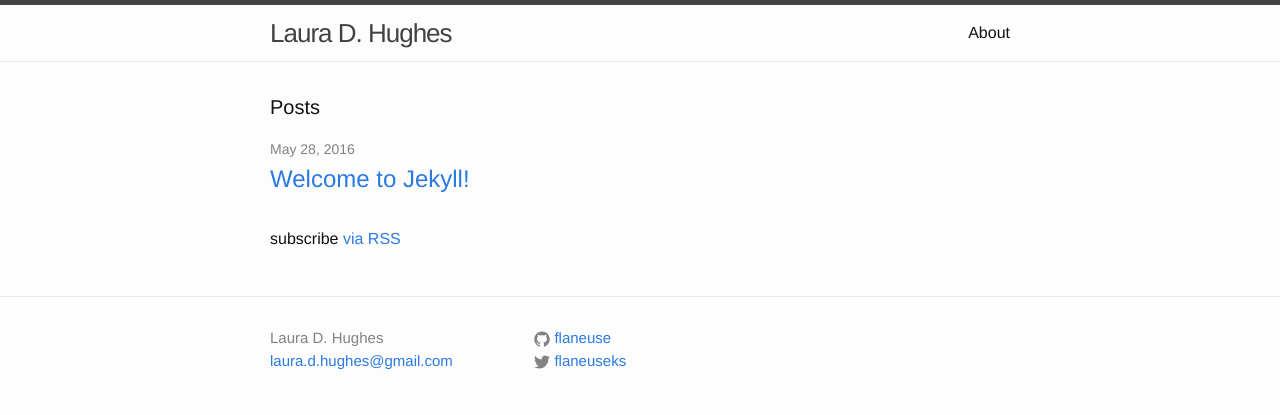
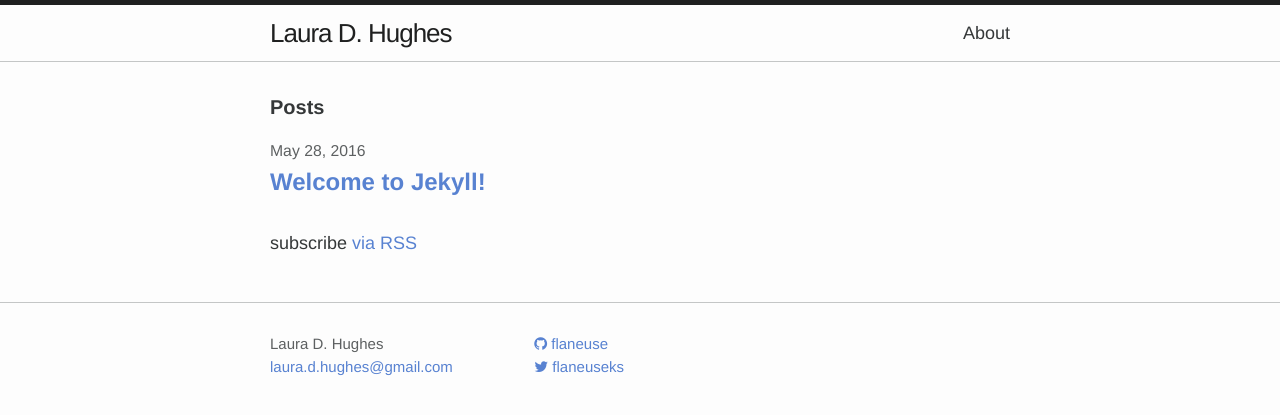
Before and after one commit to flaneuse/testsite, a Jekyll site: the page built from index.html, in a window 1280 px wide. Shown: the top 415 px of the page. Built offline with Jekyll 4.4.1, drawn with Linux system fonts in a browser that asks for light colours; some web fonts are replaced.

Commit message:
update css

```diff
--- a/_includes/footer.html
+++ b/_includes/footer.html
@@ -11,17 +11,12 @@
         </ul>
       </div>
 
-      <div class="footer-col  footer-col-2">
+      <div class="footer-col  footer-col-1">
         <ul class="social-media-list">
           {% if site.github_username %}
           <li>
             <a href="https://github.com/{{ site.github_username }}">
-              <span class="icon  icon--github">
-                <svg viewBox="0 0 16 16">
-                  <path fill="#828282" d="M7.999,0.431c-4.285,0-7.76,3.474-7.76,7.761 c0,3.428,2.223,6.337,5.307,7.363c0.388,0.071,0.53-0.168,0.53-0.374c0-0.184-0.007-0.672-0.01-1.32 c-2.159,0.469-2.614-1.04-2.614-1.04c-0.353-0.896-0.862-1.135-0.862-1.135c-0.705-0.481,0.053-0.472,0.053-0.472 c0.779,0.055,1.189,0.8,1.189,0.8c0.692,1.186,1.816,0.843,2.258,0.645c0.071-0.502,0.271-0.843,0.493-1.037 C4.86,11.425,3.049,10.76,3.049,7.786c0-0.847,0.302-1.54,0.799-2.082C3.768,5.507,3.501,4.718,3.924,3.65 c0,0,0.652-0.209,2.134,0.796C6.677,4.273,7.34,4.187,8,4.184c0.659,0.003,1.323,0.089,1.943,0.261 c1.482-1.004,2.132-0.796,2.132-0.796c0.423,1.068,0.157,1.857,0.077,2.054c0.497,0.542,0.798,1.235,0.798,2.082 c0,2.981-1.814,3.637-3.543,3.829c0.279,0.24,0.527,0.713,0.527,1.437c0,1.037-0.01,1.874-0.01,2.129 c0,0.208,0.14,0.449,0.534,0.373c3.081-1.028,5.302-3.935,5.302-7.362C15.76,3.906,12.285,0.431,7.999,0.431z"/>
-                </svg>
-              </span>
-
+              <i class="fa fa-github"></i>
               <span class="username">{{ site.github_username }}</span>
             </a>
           </li>
@@ -30,13 +25,7 @@
           {% if site.twitter_username %}
           <li>
             <a href="https://twitter.com/{{ site.twitter_username }}">
-              <span class="icon  icon--twitter">
-                <svg viewBox="0 0 16 16">
-                  <path fill="#828282" d="M15.969,3.058c-0.586,0.26-1.217,0.436-1.878,0.515c0.675-0.405,1.194-1.045,1.438-1.809
-                  c-0.632,0.375-1.332,0.647-2.076,0.793c-0.596-0.636-1.446-1.033-2.387-1.033c-1.806,0-3.27,1.464-3.27,3.27 c0,0.256,0.029,0.506,0.085,0.745C5.163,5.404,2.753,4.102,1.14,2.124C0.859,2.607,0.698,3.168,0.698,3.767 c0,1.134,0.577,2.135,1.455,2.722C1.616,6.472,1.112,6.325,0.671,6.08c0,0.014,0,0.027,0,0.041c0,1.584,1.127,2.906,2.623,3.206 C3.02,9.402,2.731,9.442,2.433,9.442c-0.211,0-0.416-0.021-0.615-0.059c0.416,1.299,1.624,2.245,3.055,2.271 c-1.119,0.877-2.529,1.4-4.061,1.4c-0.264,0-0.524-0.015-0.78-0.046c1.447,0.928,3.166,1.469,5.013,1.469 c6.015,0,9.304-4.983,9.304-9.304c0-0.142-0.003-0.283-0.009-0.423C14.976,4.29,15.531,3.714,15.969,3.058z"/>
-                </svg>
-              </span>
-
+              <i class="fa fa-twitter"></i>
               <span class="username">{{ site.twitter_username }}</span>
             </a>
           </li>
@@ -44,6 +33,7 @@
         </ul>
       </div>
 
+
     </div>
 
   </div>
--- a/_includes/head.html
+++ b/_includes/head.html
@@ -9,7 +9,6 @@
 
   <!-- CSS styling -->
   <link rel="stylesheet" href="{{ "/css/main.css" | prepend: site.baseurl }}">
-  <link rel="stylesheet" type="text/css" href="css/styling.css" />
   <link rel="stylesheet" type="text/css" href="fonts/font-awesome-4.3.0/css/font-awesome.min.css" />
 
   <!-- Google fonts -->
--- a/_sass/_base.scss
+++ b/_sass/_base.scss
@@ -17,7 +17,7 @@ body {
     font-family: $base-font-family;
     font-size: $base-font-size;
     line-height: $base-line-height;
-    font-weight: 300;
+    font-weight: $base-font-weight;
     color: $text-color;
     background-color: $background-color;
     -webkit-text-size-adjust: 100%;
@@ -80,7 +80,7 @@ li {
  * Headings
  */
 h1, h2, h3, h4, h5, h6 {
-    font-weight: 300;
+    font-weight: base-font-weight;
 }
 
 
--- a/css/main.scss
+++ b/css/main.scss
@@ -5,19 +5,20 @@
 
 
 
-// Our variables
-$base-font-family: Helvetica, Arial, sans-serif;
-$base-font-size:   16px;
+// Color variables
+$base-font-family: 'Khula', Helvetica, Arial, sans-serif;
+$base-font-size:   18px;
+$base-font-weight: 200;
 $small-font-size:  $base-font-size * 0.875;
 $base-line-height: 1.5;
 
 $spacing-unit:     30px;
 
-$text-color:       #111;
+$text-color:       #353839;
 $background-color: #fdfdfd;
-$brand-color:      #2a7ae2;
+$brand-color:      #5882D1;
 
-$grey-color:       #828282;
+$grey-color:       #5D6061;
 $grey-color-light: lighten($grey-color, 40%);
 $grey-color-dark:  darken($grey-color, 25%);
 
--- a/css/styling.css
+++ /dev/null
@@ -1,12 +0,0 @@
-
-/*h1*/
-
-.title {
-	position: relative;
-	font-family: 'Khula', sans-serif;
-	float: left;
-	width: 29%;
-	height: 0;
-	margin: 2%;
-	padding-bottom: 20%;
-}
```
Also changed, not shown: 1 other file.
